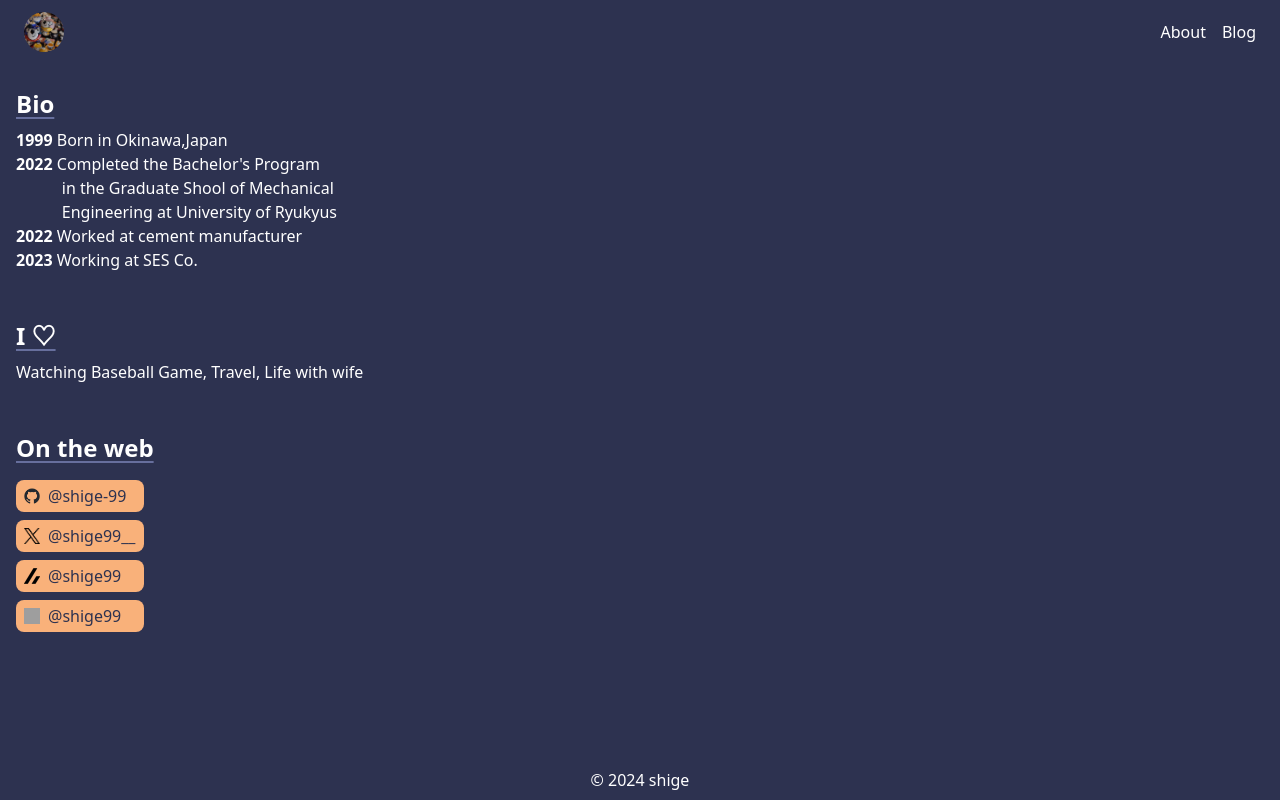
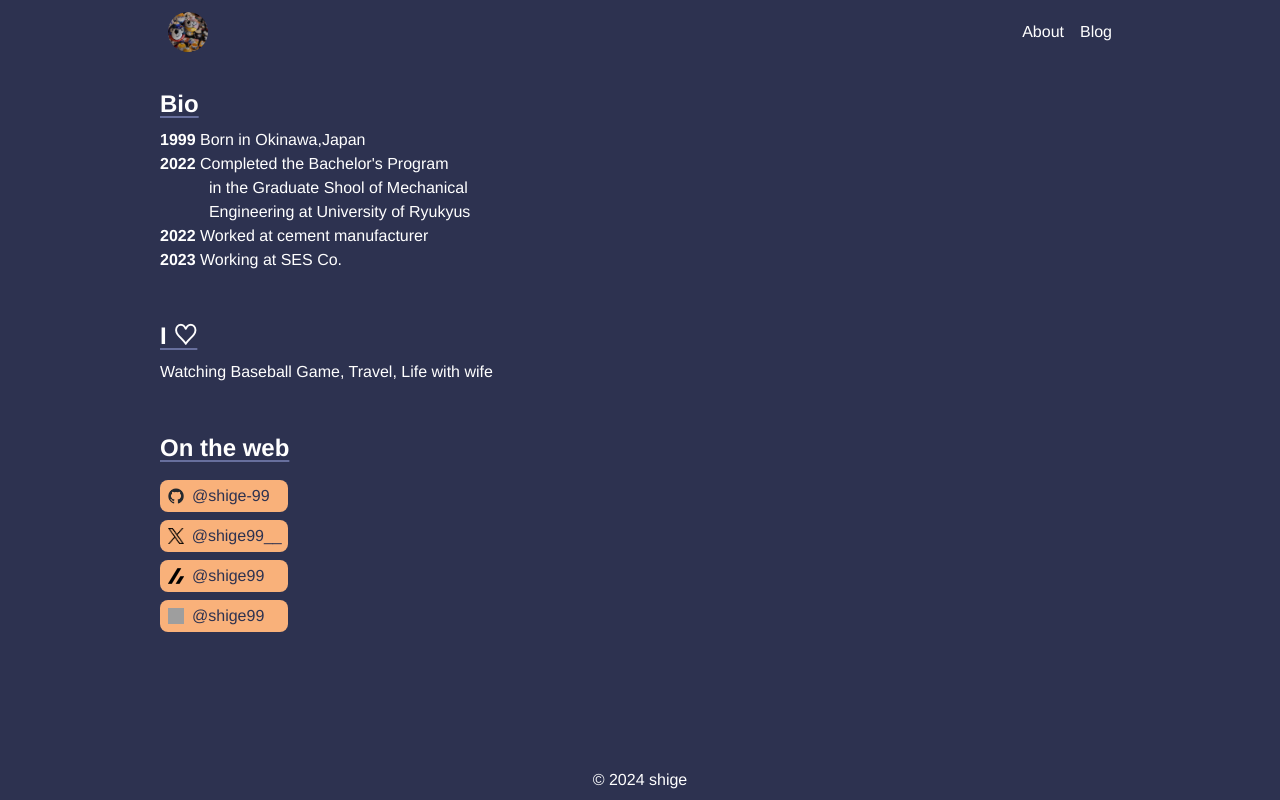
Before and after one commit to shige-99/shige-me, a SvelteKit app: page /about in a window 1280 px wide. Built offline with nearby package versions, Linux system fonts and the light colour scheme; grey boxes are pictures that could not be loaded.

Commit message:
refactoring styles

```diff
--- a/src/app.css
+++ b/src/app.css
@@ -1,3 +1,15 @@
 @tailwind base;
 @tailwind components;
 @tailwind utilities;
+
+
+body {
+    font-family: "Helvetica Neue", Arial, sans-serif;
+    color: #ffffff;
+    background-color: #2d3250;
+    min-height: 100vh;
+    margin: 0;
+}
+.container {
+    @apply max-w-screen-lg;
+  }
--- a/src/routes/+layout.svelte
+++ b/src/routes/+layout.svelte
@@ -14,22 +14,22 @@
     </script>
 </svelte:head>
 
-<div class="flex flex-col min-h-screen">
-    <header class="flex items-center justify-between px-6 py-3 bg-primary">
+<div class="flex flex-col min-h-screen container mx-auto px-4">
+    <header class="flex items-center justify-between px-6 py-3">
         <a href="/">
             <img src="/images/icon.png" alt="icon" class="h-10 w-10 rounded-full object-cover" />
         </a>
         <nav class="flex gap-4">
-            <a href="/about" class="text-primary-font hover:text-primary-light">About</a>
-            <a href="/articles" class="text-primary-font hover:text-primary-light">Blog</a>
+            <a href="/about" class="hover:text-primary-light">About</a>
+            <a href="/articles" class="hover:text-primary-light">Blog</a>
         </nav>
     </header>
 
-    <div class="flex-grow px-4 py-6 bg-primary text-primary-font">
+    <div class="flex-grow px-4 py-6">
         <slot />
     </div>
 
-    <footer class="bg-primary py-2 text-center text-primary-font">
+    <footer class="py-2 text-center">
         <p>© 2024 shige</p>
     </footer>
 </div>
--- a/src/routes/+page.svelte
+++ b/src/routes/+page.svelte
@@ -8,10 +8,10 @@
   <meta name="description" content="Personal website of shige." />
 </svelte:head>
 
-<div class="py-8 px-4 mb-10 rounded-lg flex flex-col items-center bg-primary-light">
+<div class="py-8 px-4 mb-10 rounded-lg flex flex-col items-center bg-primary-light container">
   <h1 class="text-3xl font-bold">Hi, there👋🏻</h1>
   <div class="mt-4">
-    <p class="text-lg text-primary-font text-s">
+    <p class="text-lg text-s">
       shige is software developer based in Tokyo.
     </p>
   </div>
--- a/src/routes/about/+page.svelte
+++ b/src/routes/about/+page.svelte
@@ -3,7 +3,7 @@
   <meta name="description" content="About me" />
 </svelte:head>
 
-<main class="flex-grow">
+<main class="flex-grow container">
   <section class="mb-12">
     <h2 class="text-2xl font-bold mb-2 underline decoration-primary-light underline-offset-4">Bio</h2>
     <ul class="text-primary-font">
--- a/src/routes/articles/[articleId]/+page.svelte
+++ b/src/routes/articles/[articleId]/+page.svelte
@@ -20,4 +20,4 @@
 </div>
 
   <!-- eslint-disable-next-line svelte/no-at-html-tags -->
-<article class="bg-primary-light text-primary-font py-8 px-10 rounded-lg">{@html data.htmlContent}</article>
+<article class="bg-primary-light text-primary-font py-8 px-10 rounded-lg leading-8">{@html data.htmlContent}</article>
```
